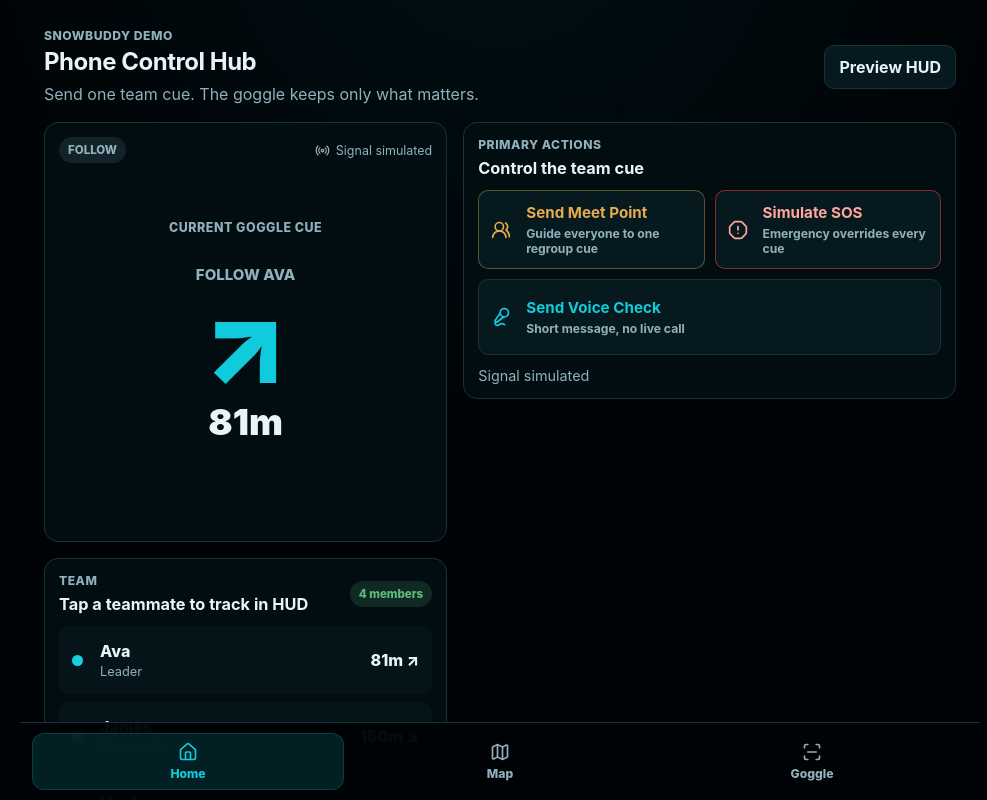
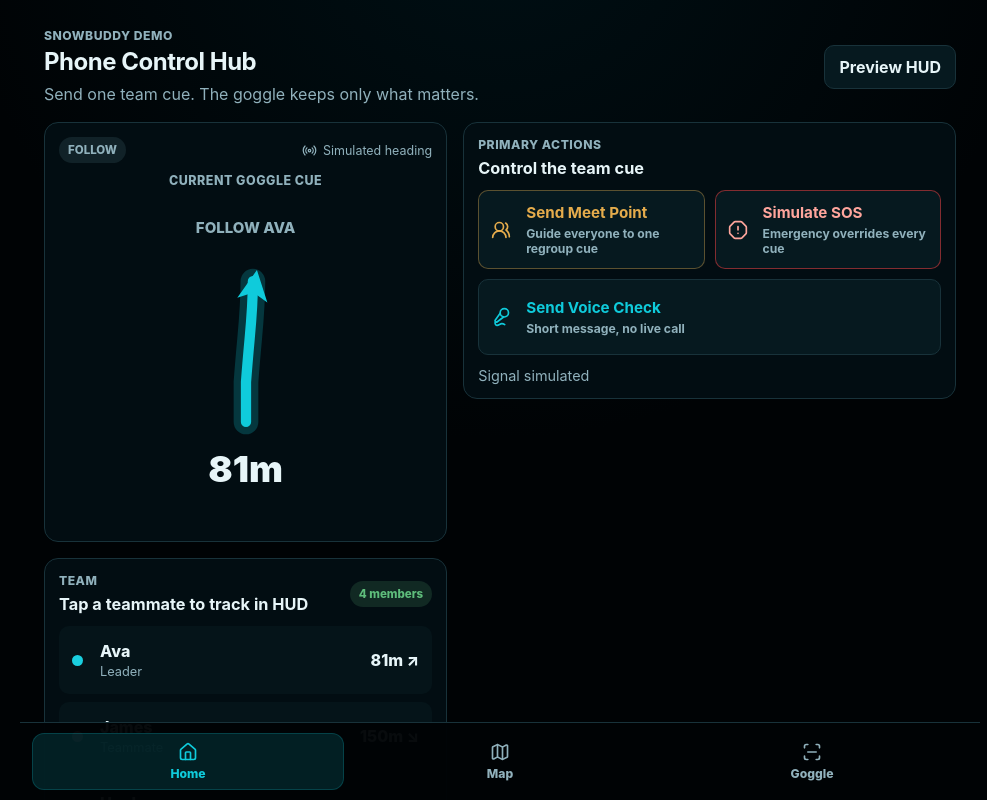
Before and after one commit to Li-Baichuan-James/snowbuddy-roadshow-demo, a React (Vite) app: page / in a window 1280 px wide. Both pictures are taken after a click on the button "Join Demo Team". Shown: the top 800 px of the page, without its empty margins (140-1127 px from the left). Built offline with nearby package versions, Linux system fonts and the light colour scheme.

Commit message:
feat: render curved arrows in hud views

```diff
--- a/src/components/GogglePreview.tsx
+++ b/src/components/GogglePreview.tsx
@@ -1,11 +1,17 @@
+import type { CompassHeading } from "../hooks/useCompassHeading";
+import { getBearingDegrees, getRelativeAngle, SELF_MAP_POSITION } from "../lib/direction";
 import type { HudPayload } from "../types";
+import { CurvedDirectionArrow } from "./CurvedDirectionArrow";
 
 type GogglePreviewProps = {
   hud: HudPayload;
+  compass: CompassHeading;
 };
 
-export function GogglePreview({ hud }: GogglePreviewProps) {
+export function GogglePreview({ hud, compass }: GogglePreviewProps) {
   const label = hud.label.replace(" FROM ", " ");
+  const targetBearing = hud.target ? getBearingDegrees(SELF_MAP_POSITION, hud.target) : 0;
+  const relativeAngle = hud.target ? getRelativeAngle(targetBearing, compass.heading) : 0;
 
   return (
     <section className={`goggle-device ${hud.mode}`} aria-label="Simulated goggle output">
@@ -16,7 +22,7 @@ export function GogglePreview({ hud }: GogglePreviewProps) {
         <div className="hud-window">
           <span className="hud-chip">{hud.mode.toUpperCase()}</span>
           <strong>{label}</strong>
-          <span className="goggle-arrow" aria-label={`Direction ${hud.arrow}`}>{hud.arrow}</span>
+          <CurvedDirectionArrow relativeAngle={relativeAngle} variant={hud.mode} size="compact" label="Goggle direction cue" />
           {hud.distanceMeters ? <span className="goggle-distance">{hud.distanceMeters}m</span> : <span className="goggle-copy">{hud.messageLabel}</span>}
         </div>
       </div>
--- a/src/components/HudDisplay.tsx
+++ b/src/components/HudDisplay.tsx
@@ -1,25 +1,31 @@
 import { Radio } from "lucide-react";
+import type { CompassHeading } from "../hooks/useCompassHeading";
+import { getBearingDegrees, getRelativeAngle, SELF_MAP_POSITION } from "../lib/direction";
 import type { HudPayload } from "../types";
+import { CurvedDirectionArrow } from "./CurvedDirectionArrow";
 import { StatusPill } from "./StatusPill";
 
 type HudDisplayProps = {
   hud: HudPayload;
+  compass: CompassHeading;
   compact?: boolean;
 };
 
-export function HudDisplay({ hud, compact = false }: HudDisplayProps) {
+export function HudDisplay({ hud, compass, compact = false }: HudDisplayProps) {
   const tone = hud.mode === "sos" ? "sos" : hud.mode === "meet" ? "meet" : hud.mode === "voice" ? "primary" : "default";
   const className = compact ? `hud-display compact ${hud.mode}` : `hud-display ${hud.mode}`;
+  const targetBearing = hud.target ? getBearingDegrees(SELF_MAP_POSITION, hud.target) : 0;
+  const relativeAngle = hud.target ? getRelativeAngle(targetBearing, compass.heading) : 0;
 
   return (
     <section className={className} aria-label="Current goggle cue">
       <div className="hud-topline">
         <StatusPill tone={tone}>{hud.mode.toUpperCase()}</StatusPill>
-        <span className="signal"><Radio size={15} aria-hidden="true" /> Signal simulated</span>
+        <span className="signal"><Radio size={15} aria-hidden="true" /> {compass.statusLabel}</span>
       </div>
       <p className="hud-context">Current goggle cue</p>
       <div className="hud-label">{hud.label}</div>
-      <div className="hud-arrow" aria-label={`Direction ${hud.arrow}`}>{hud.arrow}</div>
+      <CurvedDirectionArrow relativeAngle={relativeAngle} variant={hud.mode} size={compact ? "compact" : "standard"} />
       {hud.distanceMeters ? <div className="hud-distance">{hud.distanceMeters}m</div> : <div className="hud-message">{hud.messageLabel}</div>}
     </section>
   );
--- a/src/pages/GogglePage.tsx
+++ b/src/pages/GogglePage.tsx
@@ -9,8 +9,6 @@ type GogglePageProps = {
 };
 
 export function GogglePage({ session, compass }: GogglePageProps) {
-  void compass;
-
   return (
     <div className="page-stack goggle-page">
       <header className="page-header">
@@ -22,7 +20,7 @@ export function GogglePage({ session, compass }: GogglePageProps) {
         <StatusPill tone="default">Prototype</StatusPill>
       </header>
 
-      <GogglePreview hud={session.hud} />
+      <GogglePreview hud={session.hud} compass={compass} />
 
       <section className="panel display-mode-panel goggle-explainer">
         <span className="muted-label">Display Mode</span>
--- a/src/pages/HomePage.tsx
+++ b/src/pages/HomePage.tsx
@@ -12,8 +12,6 @@ type HomePageProps = {
 };
 
 export function HomePage({ session, navigate, compass }: HomePageProps) {
-  void compass;
-
   return (
     <div className="page-stack home-page">
       <header className="page-header">
@@ -25,7 +23,7 @@ export function HomePage({ session, navigate, compass }: HomePageProps) {
         <button type="button" className="secondary-button" onClick={() => navigate("goggle")}>Preview HUD</button>
       </header>
 
-      <HudDisplay hud={session.hud} />
+      <HudDisplay hud={session.hud} compass={compass} />
       <ActionPanel session={session} />
 
       {session.state.activeVoice && (
--- a/src/pages/MapPage.tsx
+++ b/src/pages/MapPage.tsx
@@ -38,7 +38,7 @@ export function MapPage({ session, navigate, compass }: MapPageProps) {
         <button type="button" className="primary-button small" onClick={() => navigate("goggle")}>Track {selectedName} in HUD</button>
       </section>
 
-      <HudDisplay hud={session.hud} compact />
+      <HudDisplay hud={session.hud} compact compass={compass} />
     </div>
   );
 }
--- a/src/styles.css
+++ b/src/styles.css
@@ -370,13 +370,6 @@ button:disabled {
   font-weight: 850;
 }
 
-.hud-arrow {
-  line-height: 0.9;
-  font-size: 7rem;
-  font-weight: 900;
-  color: var(--primary);
-}
-
 .curved-arrow {
   display: block;
   overflow: visible;
@@ -436,16 +429,13 @@ button:disabled {
   opacity: 0.72;
 }
 
-.hud-display.sos .hud-arrow {
-  color: oklch(0.82 0.14 25);
+.hud-display .curved-arrow {
+  margin: 4px auto 0;
 }
 
-.hud-display.meet .hud-arrow {
-  color: var(--meet);
-}
-
-.hud-display.voice .hud-arrow {
-  color: var(--primary);
+.hud-display.compact .curved-arrow {
+  width: 106px;
+  height: 106px;
 }
 
 .hud-distance {
@@ -885,14 +875,7 @@ button:disabled {
   font-weight: 900;
 }
 
-.goggle-arrow {
-  font-size: 4.6rem;
-  line-height: 0.9;
-  font-weight: 900;
-}
-
-.goggle-device.meet .hud-window,
-.goggle-device.meet .goggle-arrow {
+.goggle-device.meet .hud-window {
   color: var(--meet);
 }
 
@@ -901,8 +884,8 @@ button:disabled {
   background: oklch(0.12 0.04 25 / 0.88);
 }
 
-.goggle-device.sos .goggle-arrow {
-  color: oklch(0.82 0.14 25);
+.hud-window .curved-arrow {
+  margin: -2px auto -4px;
 }
 
 .goggle-distance {
```
Also changed, not shown: 1 other file (tests, documents, lock files or other folders).
